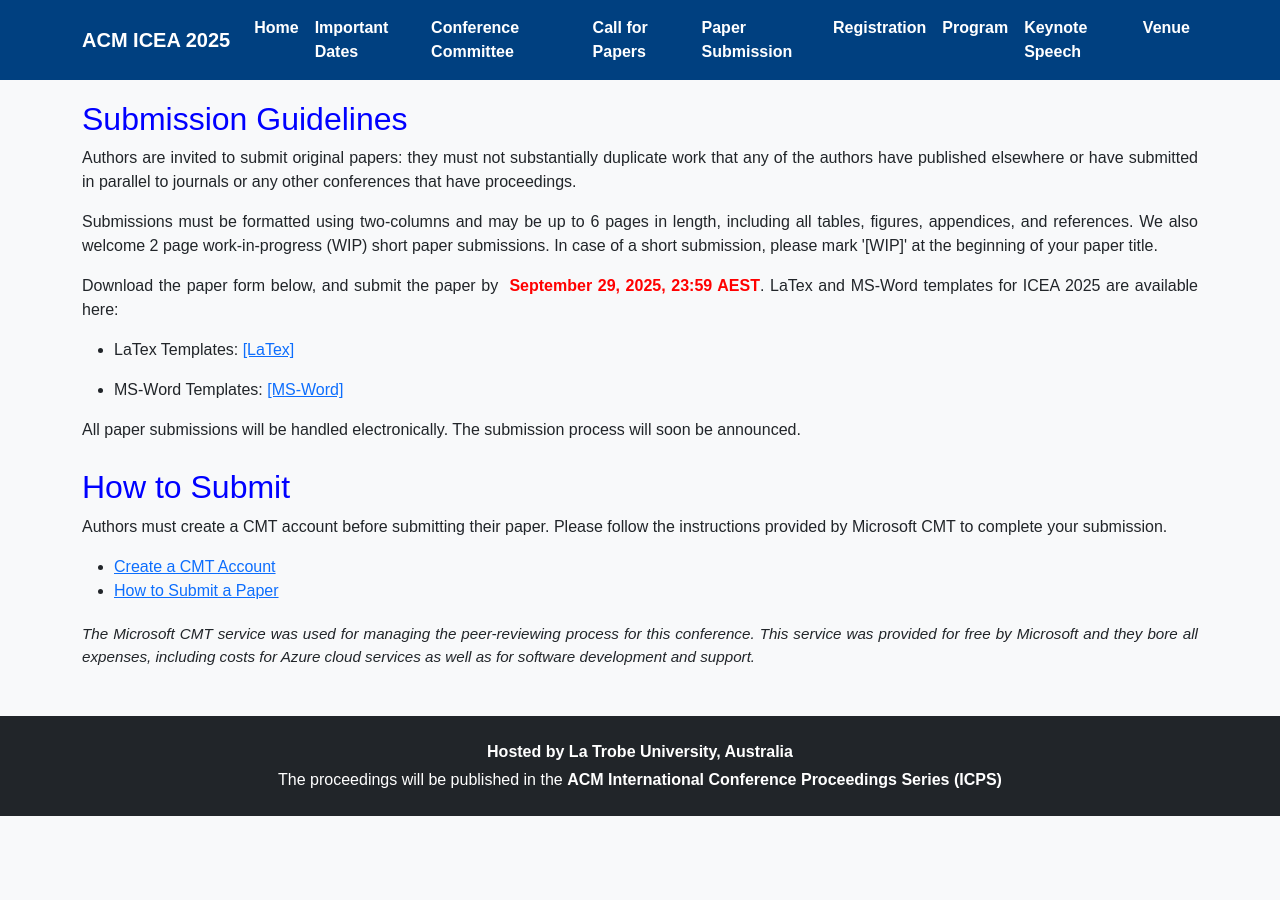
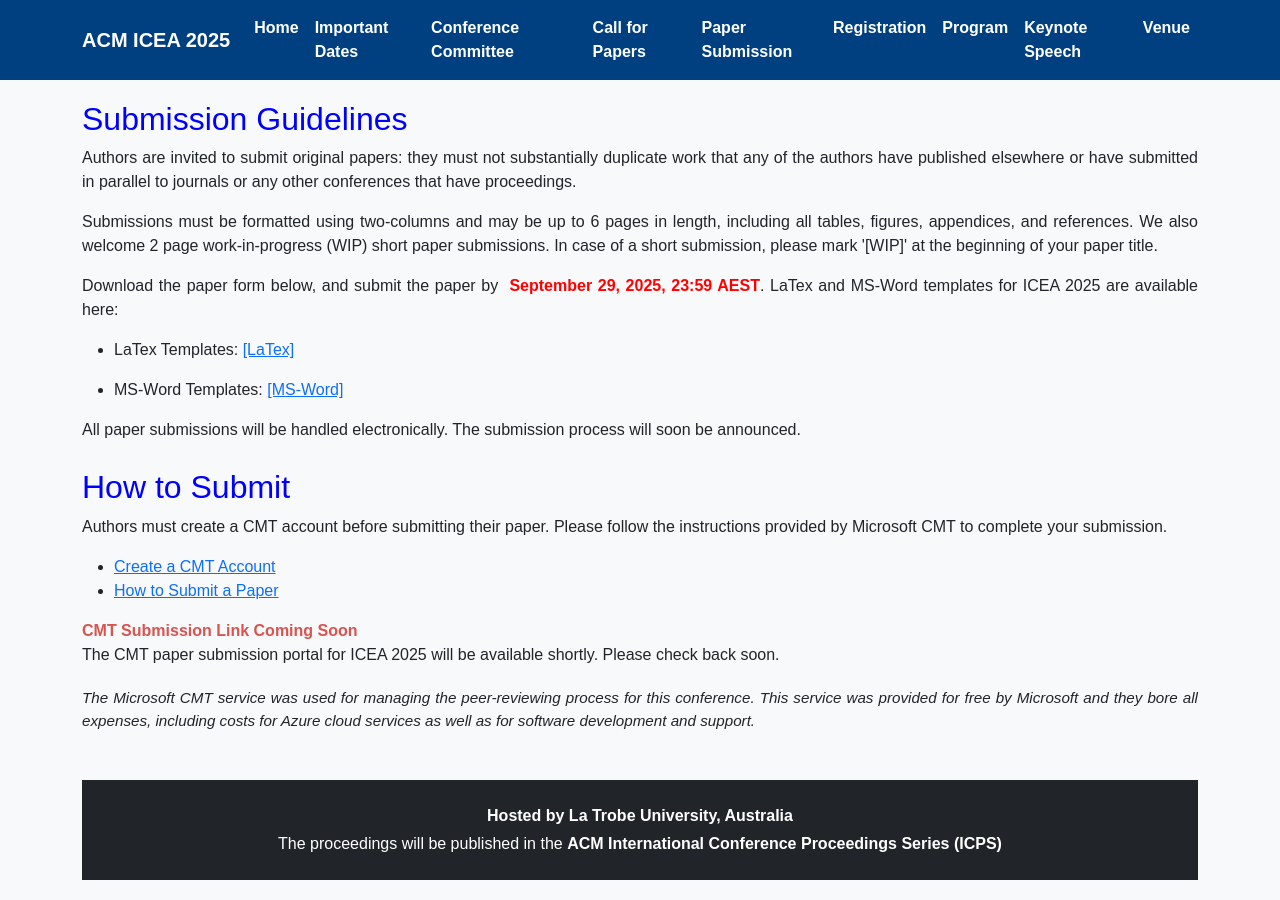
Before and after one commit to icea2025/latrobe, a Jekyll site: the page submission/index.html, which Jekyll copies as it is, in a window 1280 px wide. Built offline with Jekyll 4.4.1, drawn with Linux system fonts in a browser that asks for light colours.

Commit message:
Update index.html

```diff
--- a/submission/index.html
+++ b/submission/index.html
@@ -120,14 +120,17 @@
     <li><a href="https://cmt3.research.microsoft.com/docs/help/general/account-creation.html" target="_blank">Create a CMT Account</a></li>
     <li><a href="https://cmt3.research.microsoft.com/docs/help/author/author-submission-form.html" target="_blank">How to Submit a Paper</a></li>
   </ul>
+  <p style="text-align: justify; margin-top: 10px;">
+    <strong style="color: #d9534f;">CMT Submission Link Coming Soon</strong><br>
+    The CMT paper submission portal for ICEA 2025 will be available shortly. Please check back soon.
+  </p>
   <p style="text-align: justify; margin-top: 20px; font-style: italic; font-size: 0.95em;">
     The Microsoft CMT service was used for managing the peer-reviewing process for this conference.
     This service was provided for free by Microsoft and they bore all expenses, including costs
     for Azure cloud services as well as for software development and support.
   </p>
 </div>
-  </div>
-</div>
+
 
 <!-- Footer -->
 <footer class="bg-dark text-white text-center py-4 mt-5">
```
Lines whose indentation alone changed are shown as unchanged.
